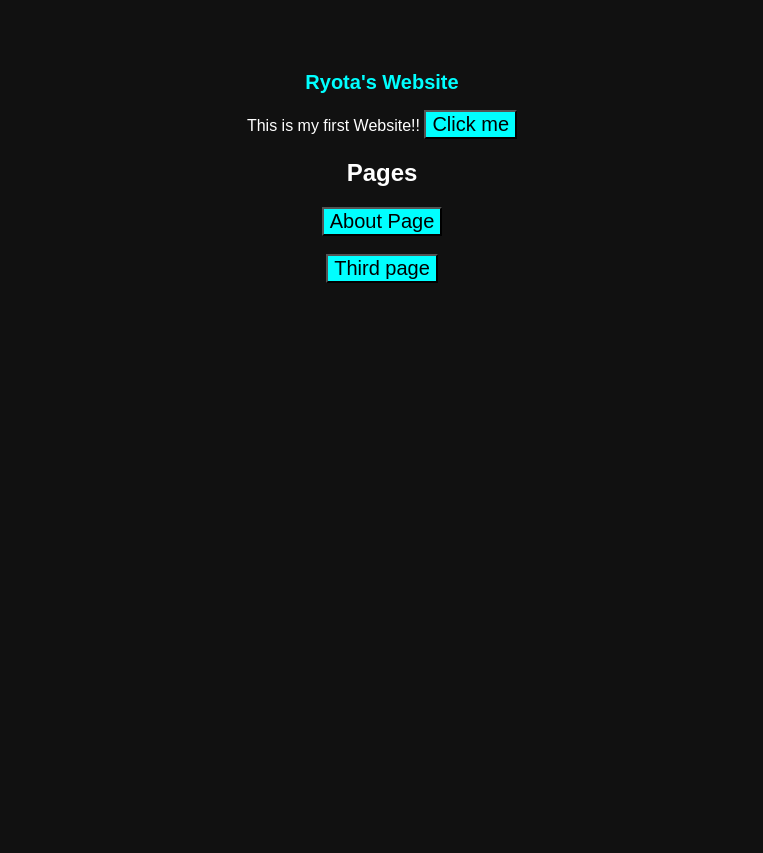
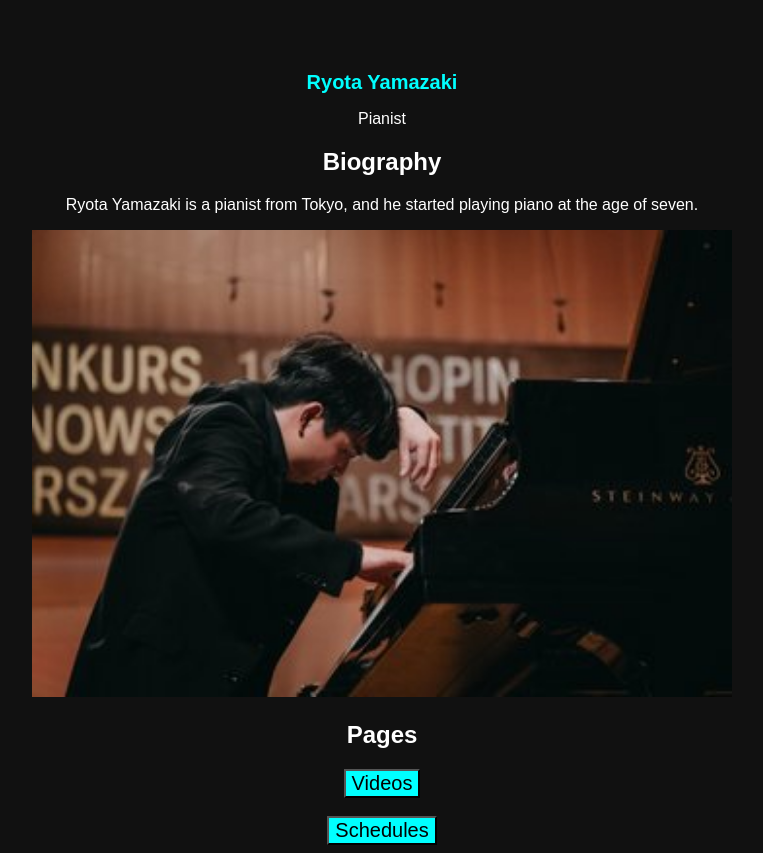
Before and after one commit to ryota-water11171/Ryota, a plain HTML site: page index.html in a window 1280 px wide. Shown: the whole page, without its empty margins (258-1021 px from the left). Before the commit the page ends 800 px from the top, so only its background shows below. Drawn offline with Linux system fonts and the light colour scheme.

Commit message:
new profile design

```diff
--- a/index.html
+++ b/index.html
@@ -1,7 +1,7 @@
 <!DOCTYPE html>
 <html>
 <head>
- <title>Ryota Site</title>
+ <title>Ryota Yamazaki  Website</title>
 
 <style>
 body {background-color: #111;
@@ -27,24 +27,33 @@ button:hover {background-color: white;}
 </head>
 
 <body>
-   <h1>Ryota's Website</h1>
+   <h1>Ryota Yamazaki</h1>
 
-<p>This is my first Website!!</h1>
+<p>Pianist</p>
 
-<button onclick="alert('Welcome Ryota!')">
-Click me
+<h2>Biography</h2>
+
+<p>Ryota Yamazaki is a pianist from Tokyo, and he started playing piano at the age of seven. </p>
+
+</body>
+
+<img src="IMG_7170.JPG" width="700"
+
+<img src="IMG_7172.JPG" width="700"
+
+<button onclick="alert('Please Follow Me!')"
 </button>
 
 <h2>Pages</h2>
 
 <a href ="about.html">
- <button>About Page</button>
+ <button>Videos</button>
 </a>
 
 <br><br>
 
 <a href ="third.html">
-  <button>Third page</button>
+  <button>Schedules</button>
 </a>
 
 
```
Also changed, not shown: aaa.txt (added), bbb.txt (added), script.js (added), style.css (added), 1 other file.
